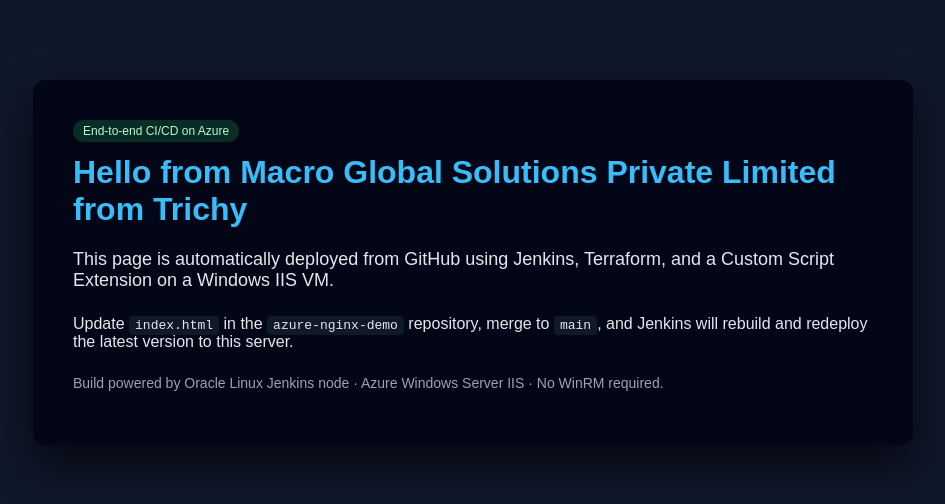
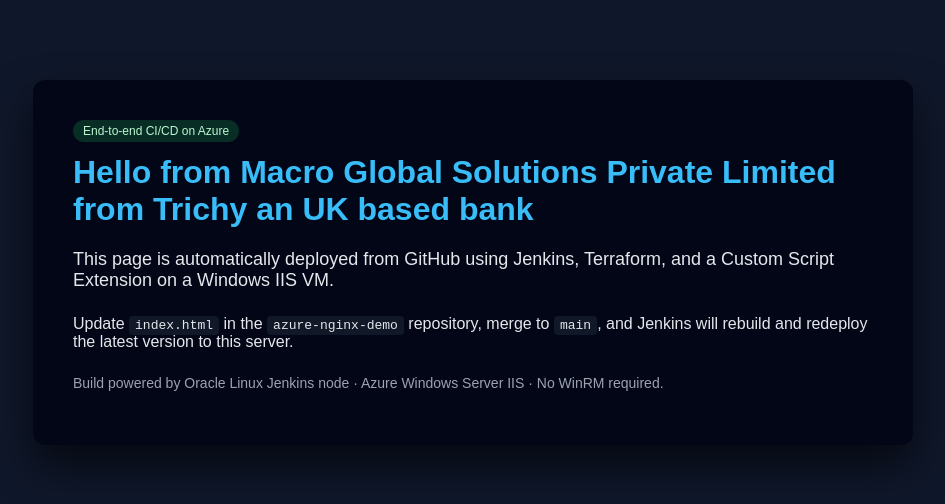
Before and after one commit to Sanjay-logic/azure-nginx-demo, a plain HTML site: page index.html in a window 1280 px wide. Shown: the whole page, without its empty margins (167-1112 px from the left). Drawn offline with Linux system fonts and the light colour scheme.

Commit message:
Change IIS homepage heading

```diff
--- a/index.html
+++ b/index.html
@@ -53,7 +53,7 @@
   <body>
     <div class="hero">
       <div class="badge">End‑to‑end CI/CD on Azure</div>
-      <h1>Hello from Macro Global Solutions Private Limited from Trichy</h1>
+      <h1>Hello from Macro Global Solutions Private Limited from Trichy an UK based bank</h1>
       <p class="tagline">
         This page is automatically deployed from GitHub using Jenkins, Terraform,
         and a Custom Script Extension on a Windows IIS VM.
```
